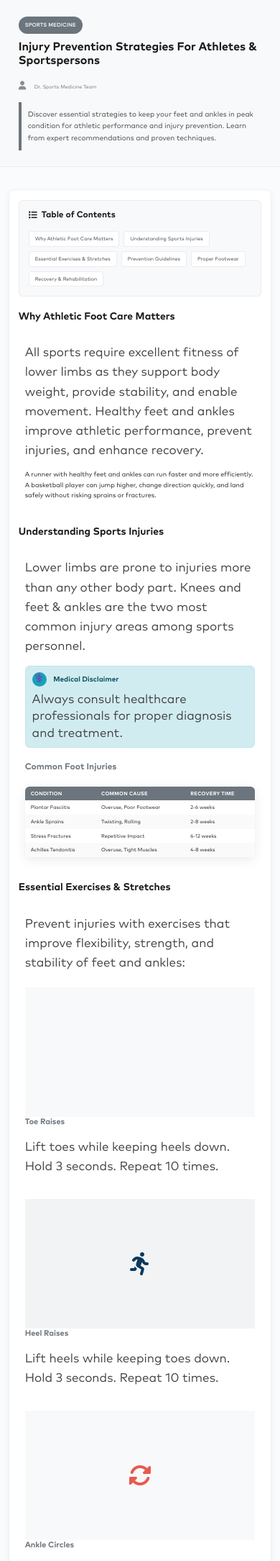
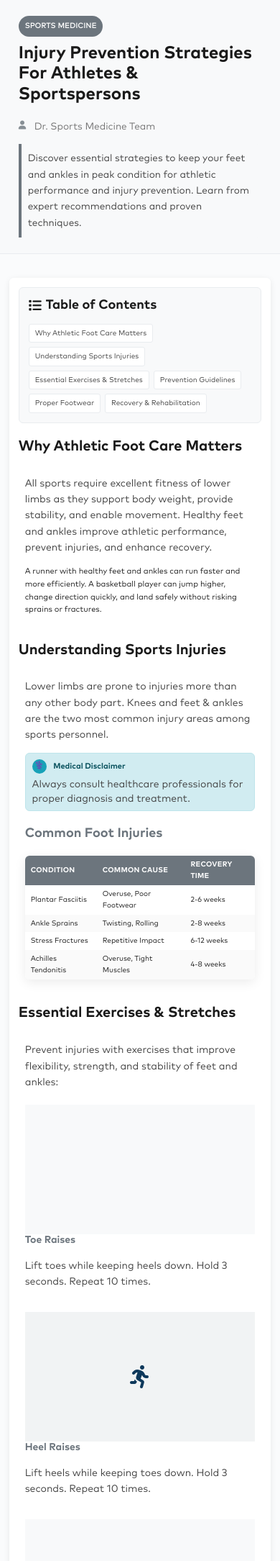
Before and after one commit to Mujammilmaldar/Footark, a PHP site: page /blog/injury-prevention.php in a window 390 px wide. Shown: the part 67-2236 px from the top of the page at 72% size. Run offline with PHP 8.4, Linux system fonts and the light colour scheme.

Commit message:
not know what done

```diff
--- a/assets/css/blog.css
+++ b/assets/css/blog.css
@@ -184,7 +184,7 @@ body{
 
 .blog-content-card p:first-of-type {
   font-family: var(--font-family-sans);
-  font-size: var(--font-size-body-large);
+  font-size: var(--font-size-body-small);
   color: var(--color-text-secondary);
   font-weight: var(--font-weight-medium);
 }
@@ -744,50 +744,50 @@ body{
   }
 
   .blog-main-title {
-    font-size: 18px;
+    font-size: var(--font-size-h3);
   }
 
   .blog-category-badge {
-    font-size: 8px;
+    font-size: var(--font-size-caption);
   }
 
   .blog-intro-text {
-    font-size: 12px;
+    font-size: var(--font-size-body-small);
   }
 
   .blog-content-card h2 {
-    font-size: 16px;
+    font-size: var(--font-size-h4);
   }
 
   .blog-content-card h3 {
-    font-size: 14px;
+    font-size: var(--font-size-h5);
   }
 
   .blog-content-card p {
-    font-size: 11px;
+    font-size: var(--font-size-small);
   }
 
   .blog-exercise-title {
-    font-size: 13px;
+    font-size: var(--font-size-h6);
   }
 
   .blog-exercise-description {
-    font-size: 10px;
+    font-size: var(--font-size-caption);
   }
 
   .blog-widget-title {
-    font-size: 14px;
+    font-size: var(--font-size-h5);
   }
 
   .blog-toc-title {
-    font-size: 14px;
+    font-size: var(--font-size-h5);
   }
 
   .blog-meta-info {
     flex-direction: column;
     align-items: flex-start;
     gap: var(--spacing-xs);
-    font-size: 9px;
+    font-size: var(--font-size-caption);
   }
 
   .blog-exercise-gallery {
@@ -804,13 +804,13 @@ body{
   }
 
   .blog-data-table {
-    font-size: 10px;
+    font-size: var(--font-size-caption);
   }
 
   .blog-data-table th,
   .blog-data-table td {
     padding: var(--spacing-sm);
-    font-size: 9px;
+    font-size: var(--font-size-caption);
   }
 
   /* Horizontal TOC responsive */
@@ -822,11 +822,11 @@ body{
   .blog-toc-horizontal-link {
     display: block;
     text-align: center;
-    font-size: 9px;
+    font-size: var(--font-size-caption);
   }
 
   .blog-toc-link {
-    font-size: 9px;
+    font-size: var(--font-size-caption);
   }
 
   /* Medical note mobile styles */
@@ -842,7 +842,7 @@ body{
   }
 
   .blog-medical-note h4 {
-    font-size: 12px;
+    font-size: var(--font-size-body-small);
   }
 
   .blog-medical-note p {
@@ -857,63 +857,63 @@ body{
   }
 
   .blog-main-title {
-    font-size: 16px;
+    font-size: var(--font-size-h3);
   }
 
   .blog-category-badge {
-    font-size: 7px;
+    font-size: var(--font-size-micro);
   }
 
   .blog-intro-text {
-    font-size: 10px;
+    font-size: var(--font-size-body);
     padding: var(--spacing-sm);
     margin-bottom: 0px !important;
   }
 
   .blog-content-card h2 {
-    font-size: 14px;
+    font-size: var(--font-size-h5);
   }
 
   .blog-content-card h3 {
-    font-size: 12px;
+    font-size: var(--font-size-h6);
   }
 
   .blog-content-card p {
-    font-size: 9px;
+    font-size: var(--font-size-caption);
   }
 
   .blog-exercise-title {
-    font-size: 11px;
+    font-size: var(--font-size-body-small);
   }
 
   .blog-exercise-description {
-    font-size: 8px;
+    font-size: var(--font-size-small);
   }
 
   .blog-widget-title {
-    font-size: 12px;
+    font-size: var(--font-size-h6);
   }
 
   .blog-toc-title {
-    font-size: 12px;
+    font-size: var(--font-size-h6);
   }
 
   .blog-toc-horizontal-link {
-    font-size: 7px;
+    font-size: var(--font-size-micro);
     padding: 4px 8px;
   }
 
   .blog-toc-link {
-    font-size: 7px;
+    font-size: var(--font-size-micro);
   }
 
   .blog-meta-info {
-    font-size: 7px;
+    font-size: var(--font-size-body);
   }
 
   .blog-data-table th,
   .blog-data-table td {
-    font-size: 7px;
+    font-size: var(--font-size-micro);
     padding: 4px 8px;
   }
 
@@ -937,16 +937,16 @@ body{
   .blog-medical-note::before {
     width: 20px;
     height: 20px;
-    font-size: 12px;
+    font-size: var(--font-size-caption);
     margin-right: 6px;
   }
 
   .blog-medical-note h4 {
-    font-size: 10px;
+    font-size: var(--font-size-caption);
   }
 
   .blog-medical-note p {
-    font-size: 8px;
+    font-size: var(--font-size-small);
     margin-top: 6px;
     line-height: 1.4;
   }
--- a/assets/css/header.css
+++ b/assets/css/header.css
@@ -823,9 +823,6 @@ ease;
     }
 
     /* Add bottom padding to body to account for mobile footer */
-    body {
-        padding-bottom: 70px;
-    }
 
     /* Show mobile menu header when menu is active */
     .nav-menu.mobile-active .mobile-menu-header {
@@ -1171,10 +1168,6 @@ ease;
         font-size: var(--font-size-micro);
     }
 
-    /* Adjust body padding for smaller mobile footer */
-    body {
-        padding-bottom: 60px;
-    }
 }
 
 .contact-btn{
--- a/assets/css/hero.css
+++ b/assets/css/hero.css
@@ -304,7 +304,7 @@
     }
 
     .hero-content {
-        padding: 1rem 0;
+        padding: 0;
     }
 
     .hero-title {
@@ -628,6 +628,8 @@
         text-align: left;
         flex-direction: row;
         align-items: self-start;
+        padding-left: 0px !important;
+        margin-left: 0px !important;
     }
 
     .row {
--- a/includes/header.php
+++ b/includes/header.php
@@ -539,7 +539,7 @@ else {
     </script>
 
     <!-- Mobile Contact Footer (fixed to viewport bottom) -->
-    <div class="mobile-contact-footer">
+    <!-- <div class="mobile-contact-footer">
         <a href="tel:+919876543210" class="mobile-contact-item">
             <i class="fas fa-phone"></i>
             <span>Call</span>
@@ -552,5 +552,5 @@ else {
             <i class="fas fa-envelope"></i>
             <span>Contact</span>
         </a>
-    </div>
+    </div> -->
 </body>
```
Also changed, not shown: index.php (+42 -0 lines), 1 other file.
